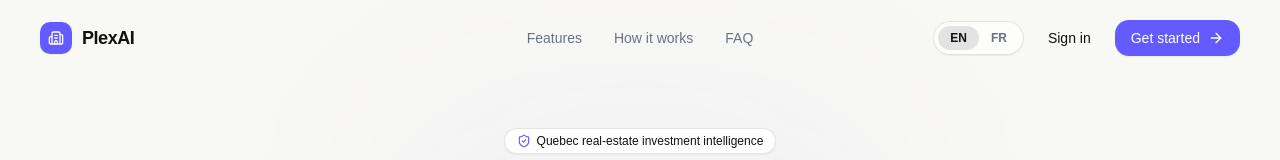
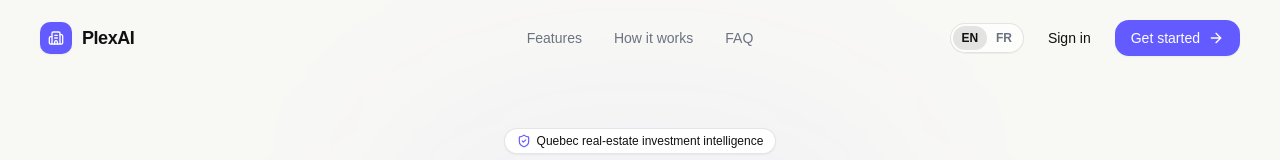
Before and after one commit to nameless-codee/plexai-frontend, a React (Vite) app: page / in a window 1280 px wide. Shown: the top 160 px of the page. Built offline with nearby package versions, Linux system fonts and the light colour scheme.

Commit message:
perf(navbar): optimize language toggle with CSS transforms to eliminate scroll lag

```diff
--- a/src/components/Navbar.jsx
+++ b/src/components/Navbar.jsx
@@ -1,6 +1,5 @@
 // src/components/Navbar.jsx
 import React, { useState, useEffect } from "react";
-import { motion } from "framer-motion";
 import { Menu, X, ArrowRight, Building2 } from "lucide-react";
 import { useLanguage } from "../context/LanguageContext";
 
@@ -83,26 +82,41 @@ export function Navbar() {
 
 				{/* Right: Language Switcher & Action Buttons */}
 				<div className="hidden lg:flex items-center gap-4 z-10">
-					{/* Concentric Pill Language Switcher */}
-					<div className="flex items-center text-xs font-semibold text-[#6B7280] border border-black/10 rounded-full p-1 bg-white/70 relative shadow-2xs">
-						{["EN", "FR"].map((option) => (
+					{/* High-Performance Fluid Language Toggle */}
+					<div
+						role="group"
+						aria-label="Language selection"
+						className="relative flex items-center bg-white/70 border border-black/10 rounded-full p-0.5 shadow-2xs select-none"
+					>
+						{/* Sliding Pill Indicator */}
+						<div
+							className={`absolute top-0.5 bottom-0.5 left-0.5 w-[34px] rounded-full bg-black/10 transition-transform duration-200 ease-out will-change-transform ${
+								lang === "FR" ? "translate-x-[34px]" : "translate-x-0"
+							}`}
+						/>
+
 						<button
-								key={option}
-								onClick={() => setLang(option)}
-								className={`relative px-3 py-1 rounded-full text-xs font-semibold transition-colors duration-150 z-10 ${
-									lang === option ? "text-[#111111]" : "hover:text-[#111111]"
+							type="button"
+							onClick={() => setLang("EN")}
+							className={`relative z-10 w-[34px] py-1 text-xs font-semibold rounded-full transition-colors duration-150 text-center ${
+								lang === "EN"
+									? "text-[#111111]"
+									: "text-[#6B7280] hover:text-[#111111]"
 							}`}
 						>
-								{lang === option && (
-									<motion.div
-										layoutId="activeLangIndicator"
-										className="absolute inset-0 bg-black/10 rounded-full"
-										transition={{ type: "spring", stiffness: 500, damping: 35 }}
-									/>
-								)}
-								<span className="relative z-10">{option}</span>
+							EN
 						</button>
-						))}
+						<button
+							type="button"
+							onClick={() => setLang("FR")}
+							className={`relative z-10 w-[34px] py-1 text-xs font-semibold rounded-full transition-colors duration-150 text-center ${
+								lang === "FR"
+									? "text-[#111111]"
+									: "text-[#6B7280] hover:text-[#111111]"
+							}`}
+						>
+							FR
+						</button>
 					</div>
 
 					<a
@@ -151,29 +165,34 @@ export function Navbar() {
 					{/* Mobile Language Switcher */}
 					<div className="pt-2 border-t border-black/10 flex items-center justify-between">
 						<span className="text-xs text-[#6B7280]">Langue / Language</span>
-						<div className="flex items-center text-xs font-semibold text-[#6B7280] border border-black/10 rounded-full p-1 bg-white/70 relative">
-							{["EN", "FR"].map((option) => (
+						<div className="relative flex items-center bg-white/70 border border-black/10 rounded-full p-0.5 select-none">
+							<div
+								className={`absolute top-0.5 bottom-0.5 left-0.5 w-[36px] rounded-full bg-black/10 transition-transform duration-200 ease-out will-change-transform ${
+									lang === "FR" ? "translate-x-[36px]" : "translate-x-0"
+								}`}
+							/>
 							<button
-									key={option}
-									onClick={() => setLang(option)}
-									className={`relative px-3.5 py-1 rounded-full text-xs font-semibold transition-colors duration-150 ${
-										lang === option ? "text-[#111111]" : "hover:text-[#111111]"
+								type="button"
+								onClick={() => setLang("EN")}
+								className={`relative z-10 w-[36px] py-1 text-xs font-semibold rounded-full transition-colors duration-150 text-center ${
+									lang === "EN"
+										? "text-[#111111]"
+										: "text-[#6B7280] hover:text-[#111111]"
 								}`}
 							>
-									{lang === option && (
-										<motion.div
-											layoutId="activeLangIndicatorMobile"
-											className="absolute inset-0 bg-black/10 rounded-full"
-											transition={{
-												type: "spring",
-												stiffness: 500,
-												damping: 35,
-											}}
-										/>
-									)}
-									<span className="relative z-10">{option}</span>
+								EN
 							</button>
-							))}
+							<button
+								type="button"
+								onClick={() => setLang("FR")}
+								className={`relative z-10 w-[36px] py-1 text-xs font-semibold rounded-full transition-colors duration-150 text-center ${
+									lang === "FR"
+										? "text-[#111111]"
+										: "text-[#6B7280] hover:text-[#111111]"
+								}`}
+							>
+								FR
+							</button>
 						</div>
 					</div>
 
--- a/src/pages/Home.jsx
+++ b/src/pages/Home.jsx
@@ -1,7 +1,5 @@
 // src/pages/Home.jsx
 import React from "react";
-import { motion, AnimatePresence } from "framer-motion";
-import { useLanguage } from "../context/LanguageContext";
 import Navbar from "../components/Navbar";
 import Hero from "../components/Hero";
 import Stats from "../components/Stats";
@@ -16,22 +14,9 @@ import FinalCTA from "../components/FinalCTA";
 import Footer from "../components/Footer";
 
 export function Home() {
-	const { lang } = useLanguage();
-
 	return (
 		<div className="min-h-screen bg-[#F8F8F5] text-[#111111] selection:bg-[#635BFF] selection:text-white">
-			{/* Navbar stays mounted and smooth */}
 			<Navbar />
-
-			{/* Smooth transition container keyed by language */}
-			<AnimatePresence mode="wait">
-				<motion.div
-					key={lang}
-					initial={{ opacity: 0, y: 6 }}
-					animate={{ opacity: 1, y: 0 }}
-					exit={{ opacity: 0, y: -6 }}
-					transition={{ duration: 0.25, ease: "easeInOut" }}
-				>
 			<main>
 				<Hero />
 				<Stats />
@@ -45,8 +30,6 @@ export function Home() {
 				<FinalCTA />
 			</main>
 			<Footer />
-				</motion.div>
-			</AnimatePresence>
 		</div>
 	);
 }
```
Lines whose indentation alone changed are shown as unchanged.
